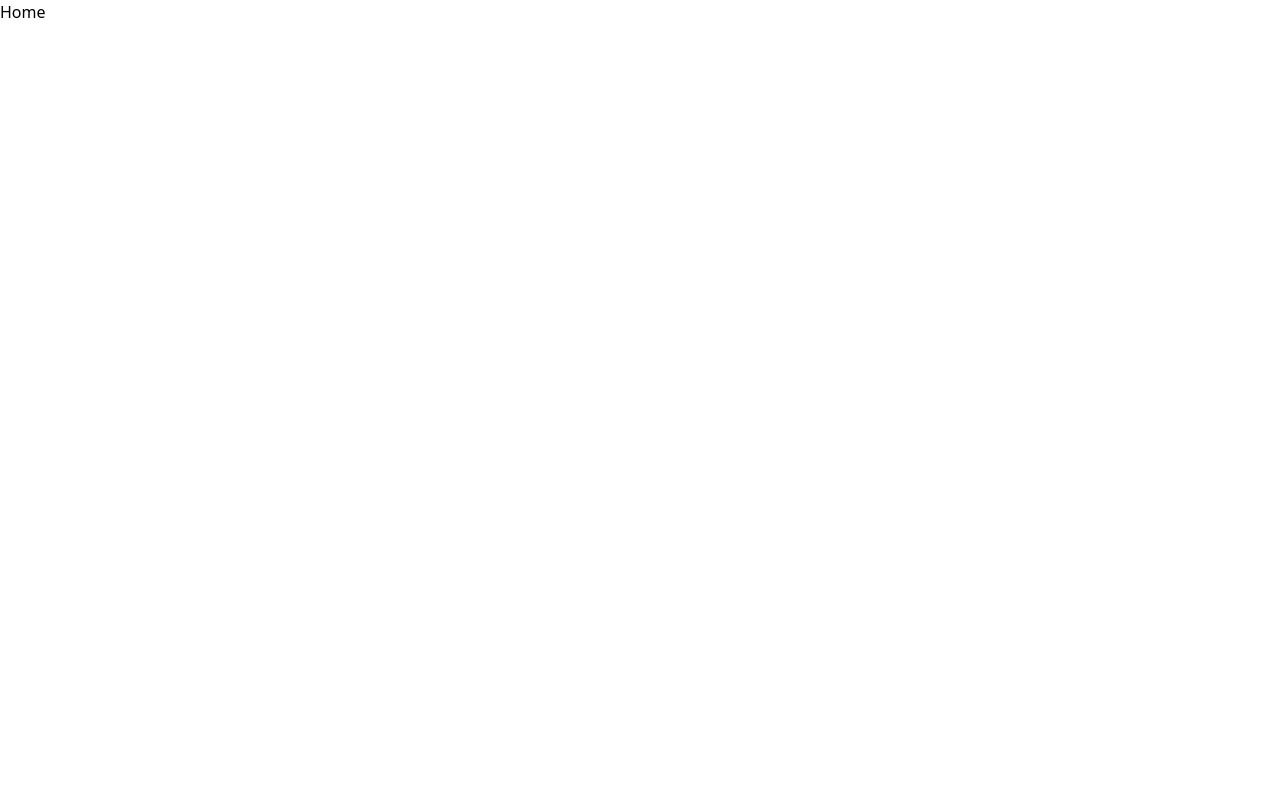
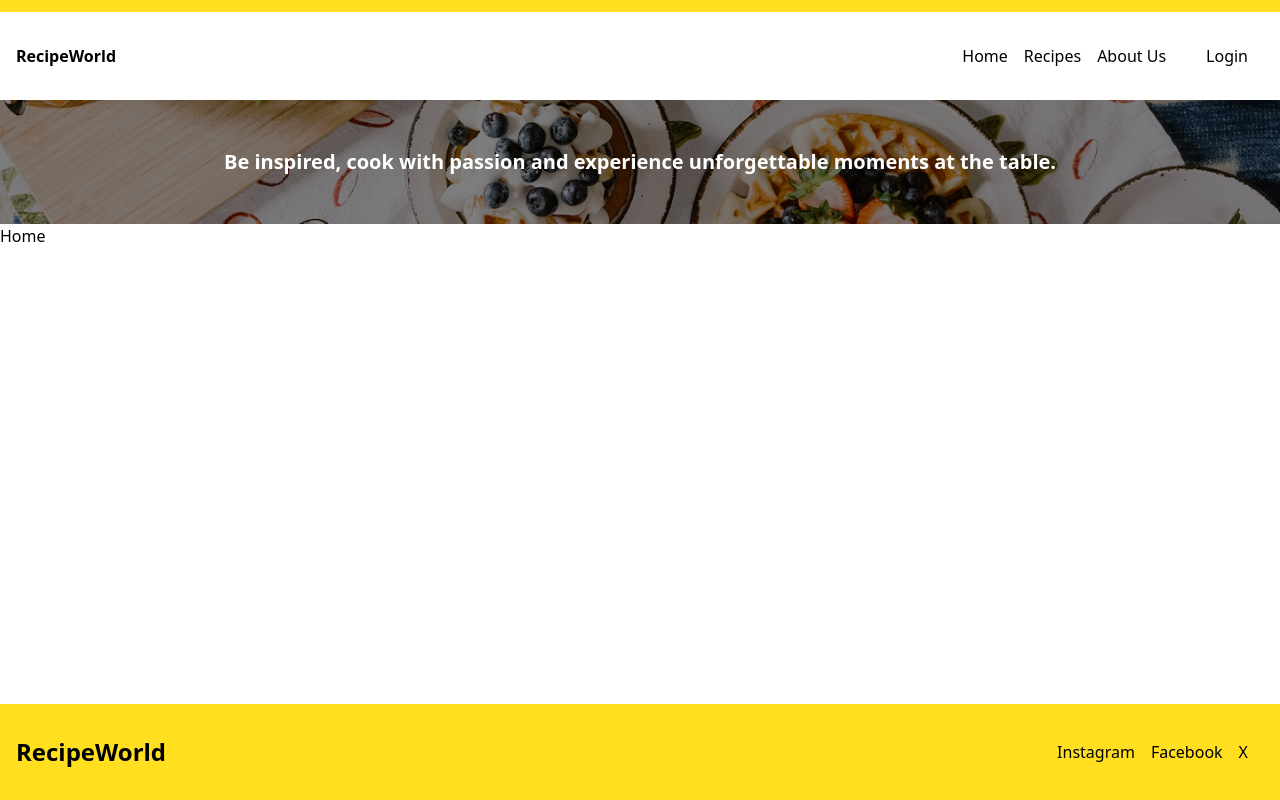
Before and after one commit to jutuli/recipeworld, a React (Vite) app: page / in a window 1280 px wide. Built offline with nearby package versions, Linux system fonts and the light colour scheme.

Commit message:
Add layout structure with Header, Footer, Nav, and Banner components

```diff
--- a/src/App.tsx
+++ b/src/App.tsx
@@ -7,14 +7,19 @@ import {
 import Home from './pages/Home';
 import Recipe from './pages/Recipe';
 import Recipes from './pages/Recipes';
+import AboutUs from './pages/AboutUs';
+import Login from './pages/Login';
+import Layout from './layout/Layout';
 
 function App() {
   const router = createBrowserRouter(
     createRoutesFromElements(
-      <Route>
+      <Route path="/" element={<Layout />}>
         <Route index element={<Home />} />
         <Route path="/recipe/:name" element={<Recipe />} />
+        <Route path="/about-us" element={<AboutUs />} />
         <Route path="/recipes" element={<Recipes />} />
+        <Route path="/login" element={<Login />} />
       </Route>
     )
   );
--- a/src/components/Banner.tsx
+++ b/src/components/Banner.tsx
@@ -1,7 +1,26 @@
-import React from 'react';
+import React, { use } from 'react';
+import { useLocation } from 'react-router-dom';
+import BannerImage from '../assets/Banner.png';
 
 const Banner = () => {
-  return <div>Banner</div>;
+  const location = useLocation();
+  return (
+    <div>
+      {location.pathname === '/' ||
+      location.pathname === '/recipes' ||
+      location.pathname === '/about-us' ? (
+        <p
+          style={{ backgroundImage: `url(${BannerImage})` }}
+          className="bg-cover bg-center text-white text-xl font-bold text-center py-12 px-30">
+          {' '}
+          Be inspired, cook with passion and experience unforgettable moments at
+          the table.
+        </p>
+      ) : (
+        ''
+      )}
+    </div>
+  );
 };
 
 export default Banner;
--- a/src/components/Footer.tsx
+++ b/src/components/Footer.tsx
@@ -1,7 +1,20 @@
 import React from 'react';
 
 const Footer = () => {
-  return <div>Footer</div>;
+  return (
+    <footer>
+      <div className="flex justify-between items-center bg-yellow-300 px-4 py-8 ">
+        <h3 className="font-bold text-2xl">RecipeWorld</h3>
+        <div className="flex items-center gap-10 mx-4">
+          <ul className="flex gap-4">
+            <li>Instagram</li>
+            <li>Facebook</li>
+            <li>X</li>
+          </ul>
+        </div>
+      </div>
+    </footer>
+  );
 };
 
 export default Footer;
--- a/src/components/Header.tsx
+++ b/src/components/Header.tsx
@@ -1,7 +1,14 @@
 import React from 'react';
+import Nav from './Nav';
+import Banner from './Banner';
 
 const Header = () => {
-  return <div>Header</div>;
+  return (
+    <header>
+      <Nav />
+      <Banner />
+    </header>
+  );
 };
 
 export default Header;
--- /dev/null
+++ b/src/components/Nav.tsx
@@ -0,0 +1,19 @@
+import { Link } from 'react-router-dom';
+
+const Nav = () => {
+  return (
+    <div className="flex justify-between items-center bg-white px-4 py-8 border-t-12 border-t-yellow-300">
+      <h3 className="font-bold">RecipeWorld</h3>
+      <div className="flex items-center gap-10 mx-4">
+        <ul className="flex gap-4">
+          <Link to={'/'}>Home</Link>
+          <Link to={'/recipes'}>Recipes</Link>
+          <Link to={'/about-us'}>About Us</Link>
+        </ul>
+        <Link to={'/login'}>Login</Link>
+      </div>
+    </div>
+  );
+};
+
+export default Nav;
--- /dev/null
+++ b/src/layout/Layout.tsx
@@ -0,0 +1,17 @@
+import { Outlet } from 'react-router-dom';
+import Header from '../components/Header';
+import Footer from '../components/Footer';
+
+const Layout = () => {
+  return (
+    <div className="flex min-h-screen flex-col">
+      <Header />
+      <main className="grow">
+        <Outlet />
+      </main>
+      <Footer />
+    </div>
+  );
+};
+
+export default Layout;
```
Also changed, not shown: src/assets/Banner.png (added).
